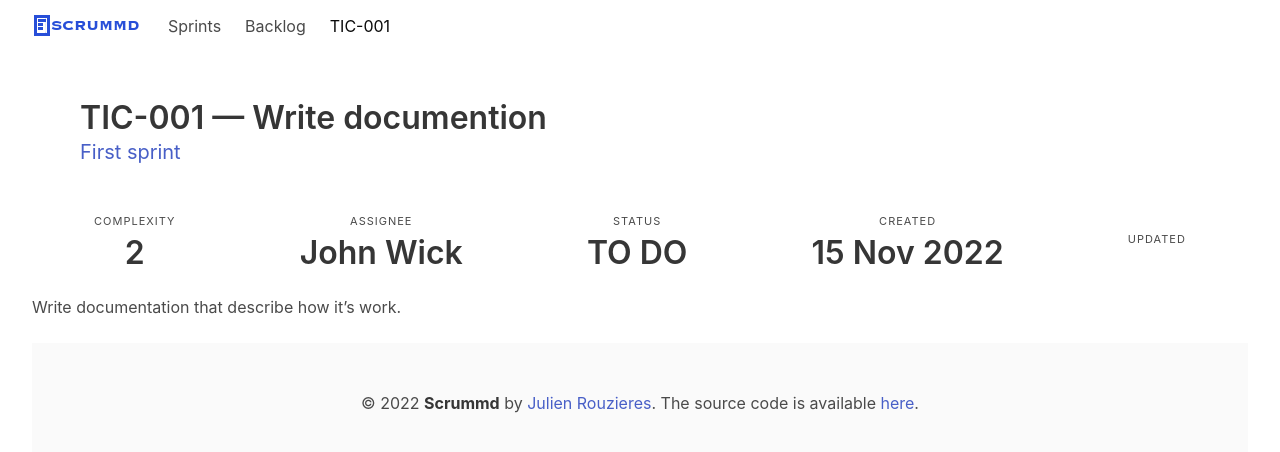
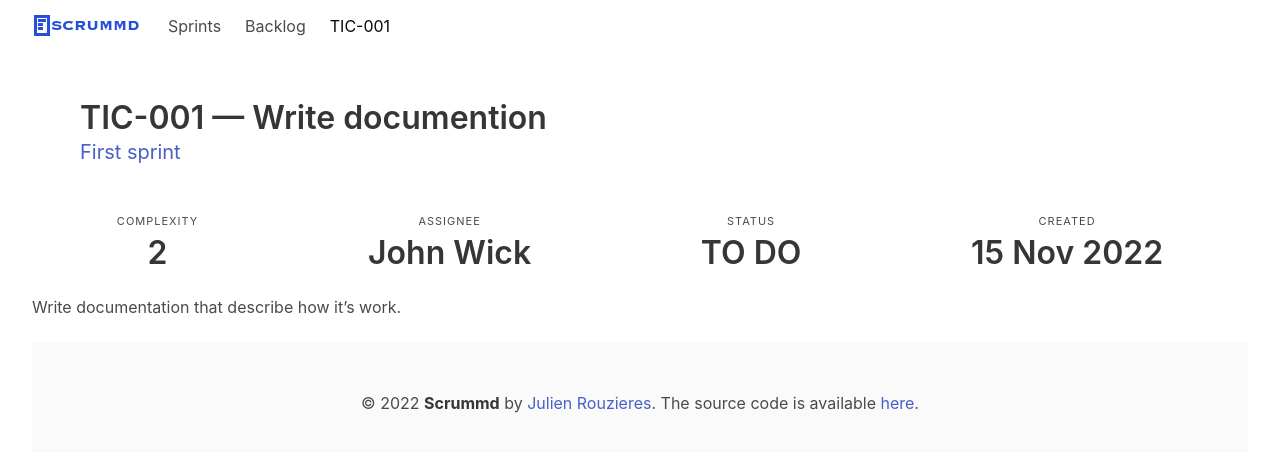
Before and after one commit to Lajule/scrummd, a Jekyll site: the page built from _tickets/TIC-001.md, in a window 1280 px wide. Shown: the top 452 px of the page. Built offline with Jekyll 4.4.1, drawn with Linux system fonts in a browser that asks for light colours.

Commit message:
Don't display updated date

```diff
--- a/_layouts/ticket.html
+++ b/_layouts/ticket.html
@@ -59,12 +59,14 @@
 					<p class="title">{{ page.created | date_to_string }}</p>
 				</div>
 			</div>
+			{% if page.updated %}
 			<div class="level-item has-text-centered">
 				<div>
 					<p class="heading">Updated</p>
 					<p class="title">{{ page.updated | date_to_string }}</p>
 				</div>
 			</div>
+			{% endif %}
 		</nav>
 		<div class="content">{{ content }}</div>
 		{% include footer.html %}
```
